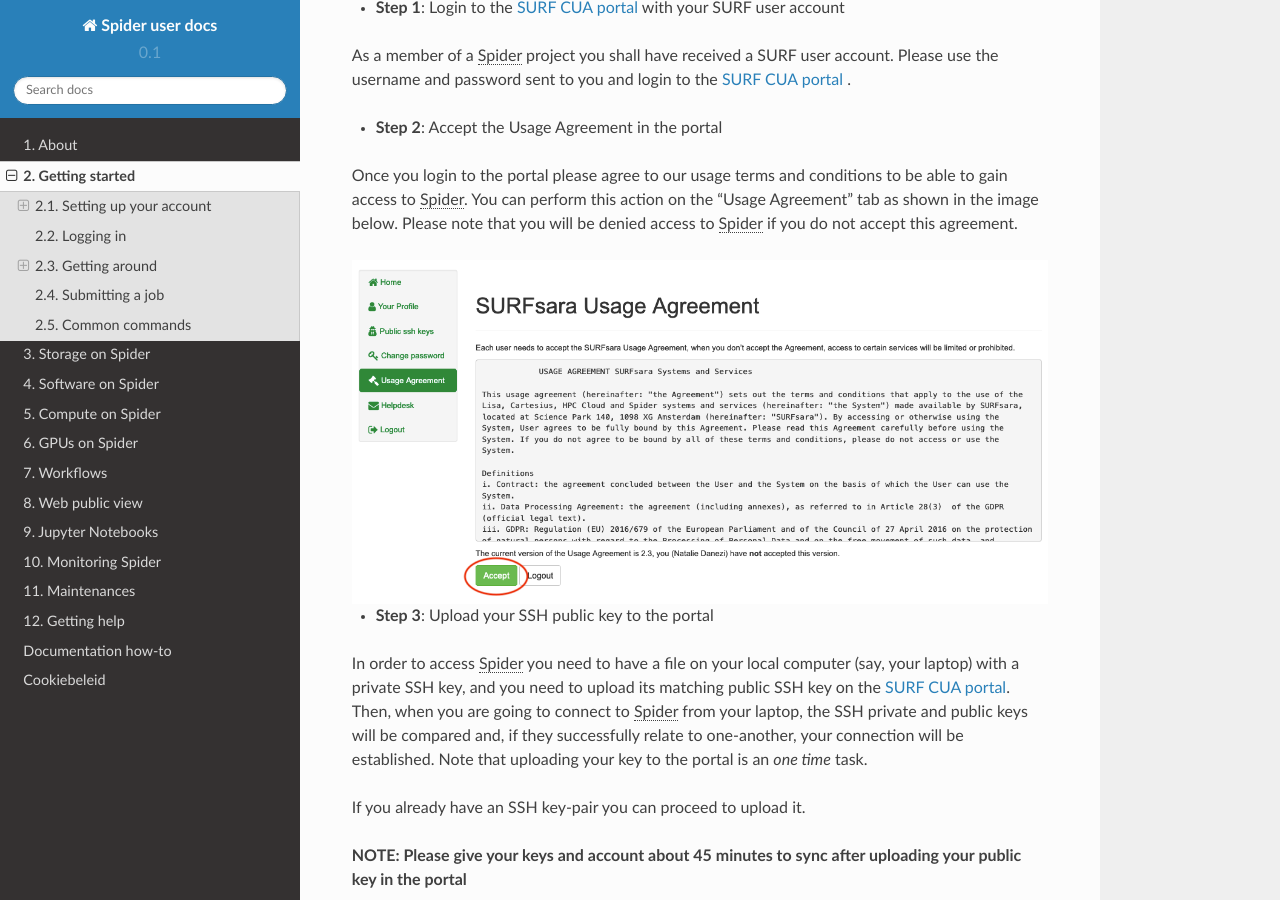
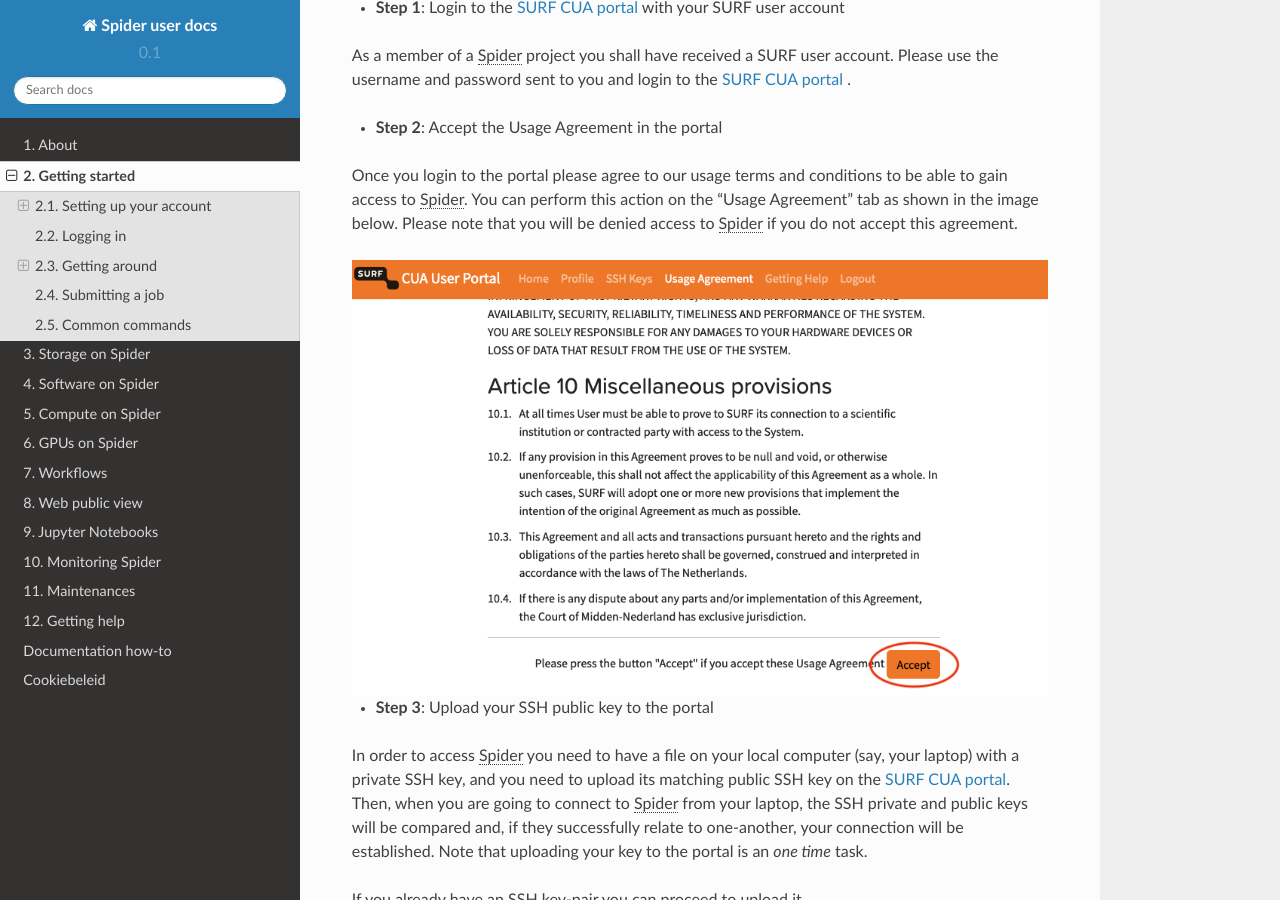
Before and after one commit to sara-nl/spiderdocs, a Sphinx documentation site: the page built from source/Pages/getting_started.rst, in a window 1280 px wide and 900 px high, scrolled down 705 px. Built offline with Sphinx 7.4.7 and the Read the Docs theme 2.0.0, drawn with Linux system fonts in a browser that asks for light colours.

Commit message:
new cua portal instructions

```diff
--- a/source/Pages/getting_started.rst
+++ b/source/Pages/getting_started.rst
@@ -43,7 +43,7 @@
 "Usage Agreement" tab as shown in the image below. Please note that you will be denied
 access to :abbr:`Spider (Symbiotic Platform(s) for Interoperable Data Extraction and Redistribution)` if you do not accept this agreement.
 
-.. image:: /Images/usage_agreement.png
+.. image:: /Images/usage_agreement2.png
    :align: center
 
 * **Step 3**: Upload your SSH public key to the portal
```
Also changed, not shown: other parts of source/Pages/getting_started.rst (+1 -1 lines).
